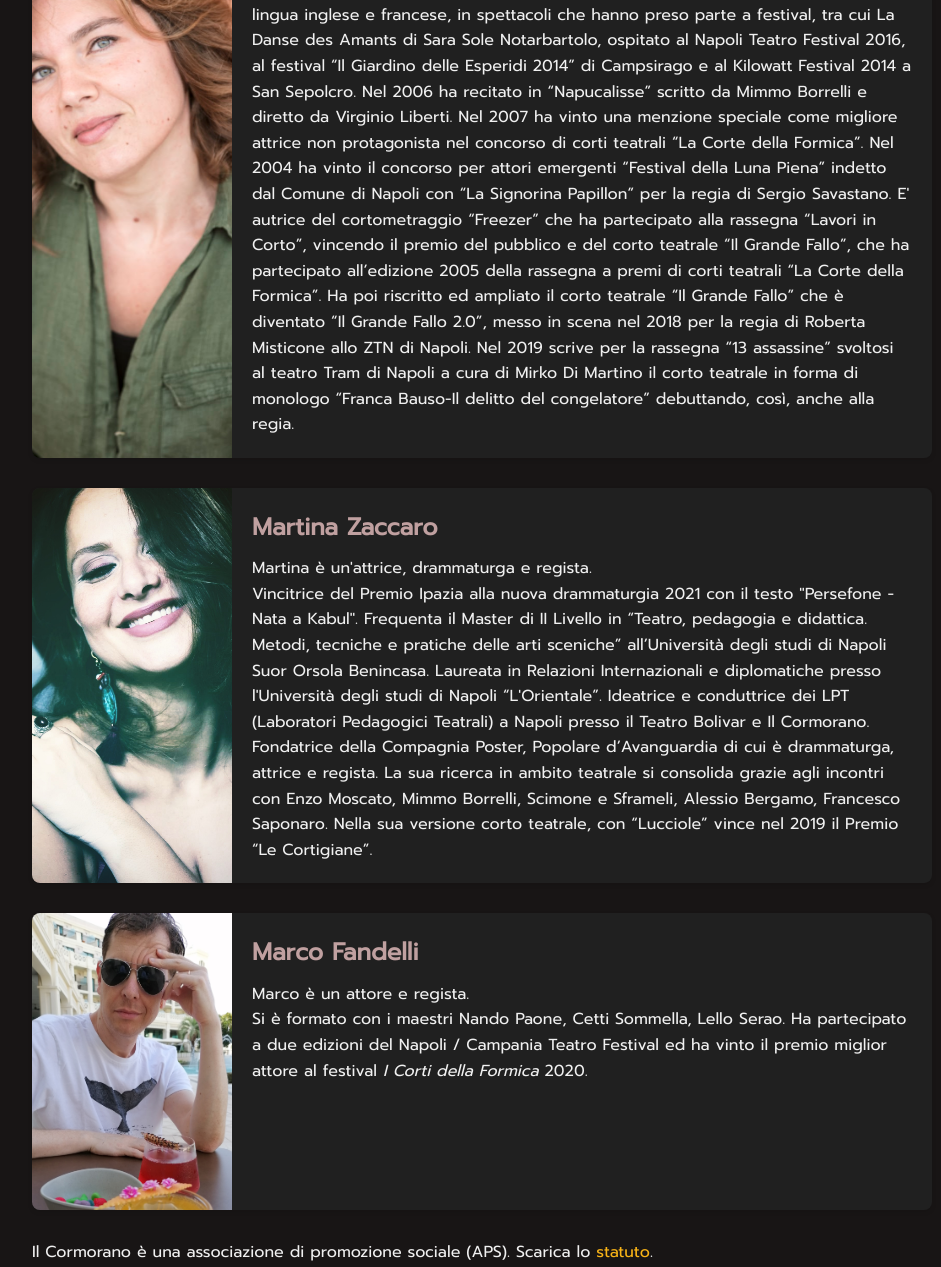
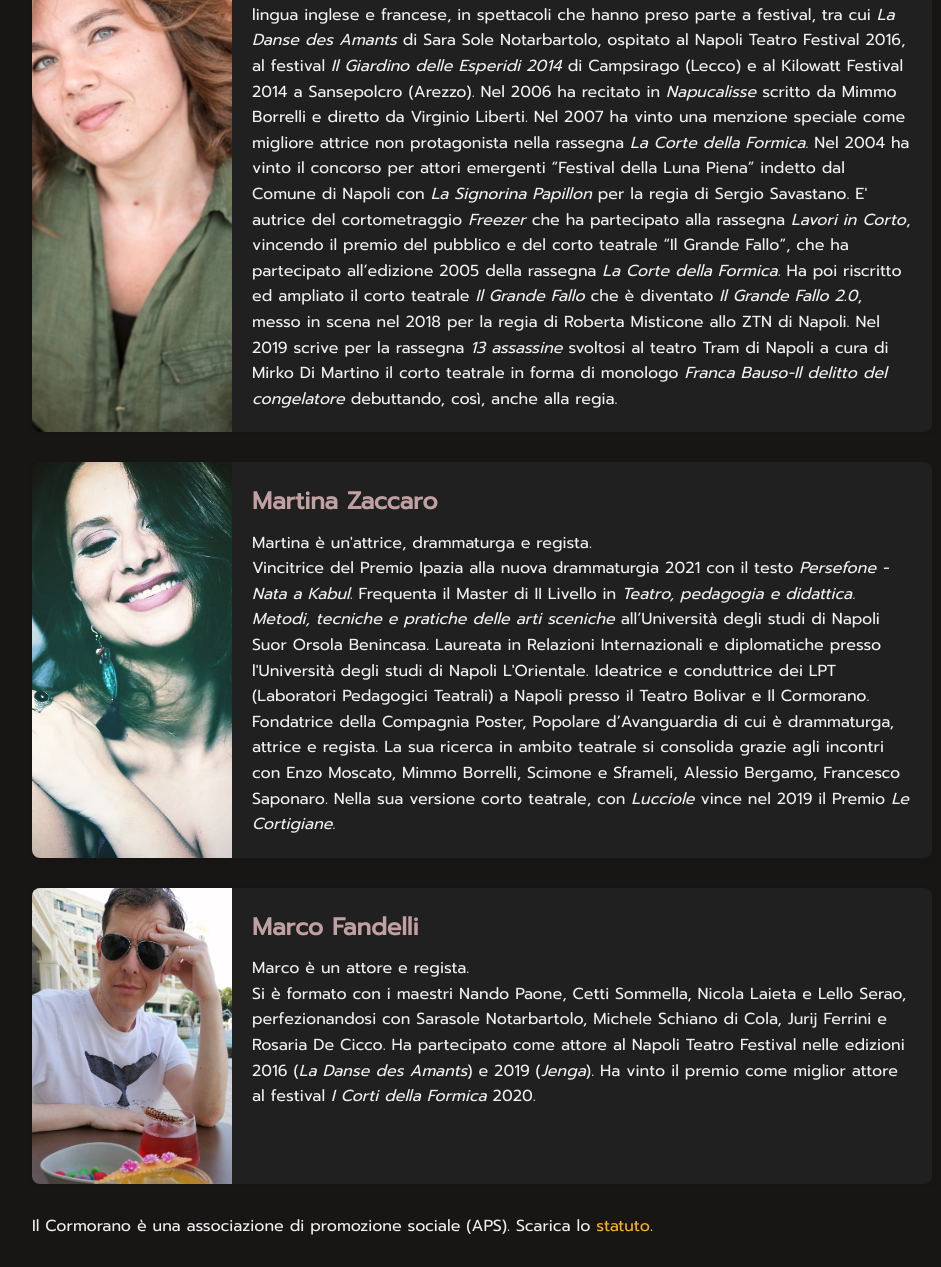
Before and after one commit to mfaella/cormorano, a plain HTML site: page chisiamo.html in a window 1280 px wide. Shown: the part 389-1656 px from the top of the page, without its empty margins (158-1099 px from the left). Drawn offline with Linux system fonts and the light colour scheme.

Commit message:
Miglioramenti tipografici

```diff
--- a/chisiamo.html
+++ b/chisiamo.html
@@ -88,8 +88,8 @@
         <div class="person-info">
             <h2 class="person-name">Milena Pugliese</h2>
             <p class="person-description">Presidente e direttrice artistica de Il Cormorano, Milena è un'attrice, drammaturga e regista.<br />
-	      Attrice formata con maestri nazionali e internazionali tra i quali Enrique Vargas, Virginio Liberti, Renata Margherita Molinari, Lena Lessing, Bruce Myers, Marcello Magni, Paola Rizza, Jos Houben e Lilo Baur. Ha recitato in spettacoli per le scuole in lingua inglese e francese, in spettacoli che hanno preso parte a festival, tra cui La Danse des Amants di Sara Sole Notarbartolo, ospitato al Napoli Teatro Festival 2016, al festival “Il Giardino delle Esperidi 2014” di Campsirago e al Kilowatt Festival 2014 a San Sepolcro. Nel 2006 ha recitato in “Napucalisse” scritto da Mimmo Borrelli e diretto da Virginio Liberti. Nel 2007 ha vinto una menzione speciale come migliore attrice non protagonista nel concorso di corti teatrali “La Corte della Formica”.
-	      Nel 2004 ha vinto il concorso per attori emergenti “Festival della Luna Piena” indetto dal Comune di Napoli con “La Signorina Papillon” per la regia di Sergio Savastano. E' autrice del cortometraggio “Freezer” che ha partecipato alla rassegna “Lavori in Corto”, vincendo il premio del pubblico e del corto teatrale “Il Grande Fallo”, che ha partecipato all’edizione 2005 della rassegna a premi di corti teatrali “La Corte della Formica”. Ha poi riscritto ed ampliato il corto teatrale “Il Grande Fallo” che è diventato “Il Grande Fallo 2.0”, messo in scena nel 2018 per la regia di Roberta Misticone allo ZTN di Napoli. Nel 2019 scrive per la rassegna “13 assassine” svoltosi al teatro Tram di Napoli a cura di Mirko Di Martino il corto teatrale in forma di monologo “Franca Bauso-Il delitto del congelatore” debuttando, così, anche alla regia.</p>
+	      Attrice formata con maestri nazionali e internazionali tra i quali Enrique Vargas, Virginio Liberti, Renata Margherita Molinari, Lena Lessing, Bruce Myers, Marcello Magni, Paola Rizza, Jos Houben e Lilo Baur. Ha recitato in spettacoli per le scuole in lingua inglese e francese, in spettacoli che hanno preso parte a festival, tra cui <i>La Danse des Amants</i> di Sara Sole Notarbartolo, ospitato al Napoli Teatro Festival 2016, al festival <i>Il Giardino delle Esperidi 2014</i> di Campsirago (Lecco) e al Kilowatt Festival 2014 a Sansepolcro (Arezzo). Nel 2006 ha recitato in <i>Napucalisse</i> scritto da Mimmo Borrelli e diretto da Virginio Liberti. Nel 2007 ha vinto una menzione speciale come migliore attrice non protagonista nella rassegna <i>La Corte della Formica</i>.
+	      Nel 2004 ha vinto il concorso per attori emergenti “Festival della Luna Piena” indetto dal Comune di Napoli con <i>La Signorina Papillon</i> per la regia di Sergio Savastano. E' autrice del cortometraggio <i>Freezer</i> che ha partecipato alla rassegna <i>Lavori in Corto</i>, vincendo il premio del pubblico e del corto teatrale “Il Grande Fallo”, che ha partecipato all’edizione 2005 della rassegna <i>La Corte della Formica</i>. Ha poi riscritto ed ampliato il corto teatrale <i>Il Grande Fallo</i> che è diventato <i>Il Grande Fallo 2.0</i>, messo in scena nel 2018 per la regia di Roberta Misticone allo ZTN di Napoli. Nel 2019 scrive per la rassegna <i>13 assassine</i> svoltosi al teatro Tram di Napoli a cura di Mirko Di Martino il corto teatrale in forma di monologo <i>Franca Bauso-Il delitto del congelatore</i> debuttando, così, anche alla regia.</p>
         </div>
     </div>
 
@@ -100,18 +100,19 @@
         <div class="person-info">
             <h2 class="person-name">Martina Zaccaro</h2>
             <p class="person-description">Martina è un'attrice, drammaturga e regista.<br />
-Vincitrice del Premio Ipazia alla nuova drammaturgia 2021 con il testo "Persefone - Nata a Kabul".
-Frequenta il Master di II Livello in “Teatro, pedagogia e didattica.
-Metodi, tecniche e pratiche delle arti sceniche” all’Università degli studi di Napoli Suor
+Vincitrice del Premio Ipazia alla nuova drammaturgia 2021 con il testo <i>Persefone - Nata a Kabul</i>.
+Frequenta il Master di II Livello in <i>Teatro, pedagogia e didattica.
+Metodi, tecniche e pratiche delle arti sceniche</i> all’Università degli studi di Napoli Suor
 	      Orsola Benincasa.
 	      Laureata in Relazioni Internazionali e diplomatiche presso l'Università degli studi
-	      di Napoli “L'Orientale”.
+	      di Napoli L'Orientale.
 	      Ideatrice e conduttrice dei LPT (Laboratori Pedagogici Teatrali) a Napoli presso il Teatro Bolivar e Il Cormorano.
 	      Fondatrice della Compagnia Poster, Popolare d’Avanguardia di cui è drammaturga, attrice e regista.
 	      La sua
 ricerca in ambito teatrale si consolida grazie agli incontri con Enzo Moscato, Mimmo Borrelli, Scimone
-e Sframeli, Alessio Bergamo, Francesco Saponaro. Nella sua versione corto teatrale, con “Lucciole” vince
-nel 2019 il Premio “Le Cortigiane”.
+	      e Sframeli, Alessio Bergamo, Francesco Saponaro. Nella sua versione corto teatrale,
+	      con <i>Lucciole</i> vince
+nel 2019 il Premio <i>Le Cortigiane</i>.
 	    </p>
         </div>
     </div>
@@ -123,9 +124,10 @@ nel 2019 il Premio “Le Cortigiane”.
         <div class="person-info">
             <h2 class="person-name">Marco Fandelli</h2>
             <p class="person-description">Marco è un attore e regista.<br />
-	      Si è formato con i maestri Nando Paone, Cetti Sommella, Lello Serao.
-	      Ha partecipato a due edizioni del Napoli / Campania Teatro Festival
-	      ed ha vinto il premio miglior attore al festival <i>I Corti della Formica</i>
+	      Si è formato con i maestri Nando Paone, Cetti Sommella, Nicola Laieta e Lello Serao, perfezionandosi con Sarasole Notarbartolo, Michele Schiano di Cola, Jurij Ferrini e Rosaria De Cicco.
+	      Ha partecipato come attore al Napoli Teatro Festival nelle edizioni
+	      2016 (<i>La Danse des Amants</i>) e 2019 (<i>Jenga</i>).
+	      Ha vinto il premio come miglior attore al festival <i>I Corti della Formica</i>
 	    2020.</p>
         </div>
     </div>
```
